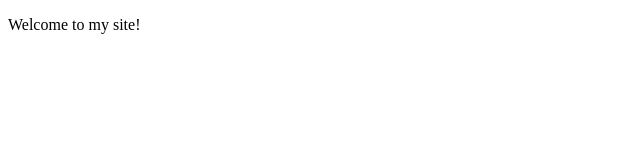
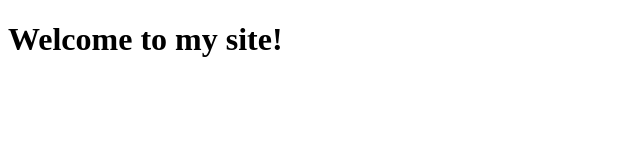
Before and after one commit to rachemelendres/clone-this, a plain HTML site: page index.html in a window 1280 px wide. Shown: the whole page, without its empty margins (0-640 px from the left). Drawn offline with Linux system fonts and the light colour scheme.

Commit message:
changed heading

```diff
--- a/index.html
+++ b/index.html
@@ -7,6 +7,6 @@
   <title>My Website 2022</title>
 </head>
 <body>
-  <p>Welcome to my site!</p>
+  <h1>Welcome to my site!</h1>
 </body>
 </html>
```
